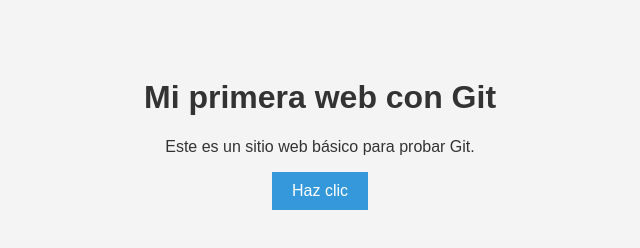
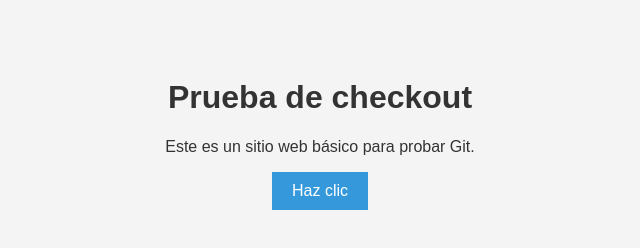
Before and after one commit to darkdeadh/mi-sitio-git, a plain HTML site: page index.html in a window 1280 px wide. Shown: the whole page, without its empty margins (320-960 px from the left). Drawn offline with Linux system fonts and the light colour scheme.

Commit message:
Prueba de checkout

```diff
--- a/index.html
+++ b/index.html
@@ -6,7 +6,7 @@
     <link rel="stylesheet" href="styles.css">
 </head>
 <body>
-    <h1>Mi primera web con Git</h1>
+    <h1>Prueba de checkout</h1>
     <p>Este es un sitio web básico para probar Git.</p>
     <button onclick="saludar()">Haz clic</button>
 
```
